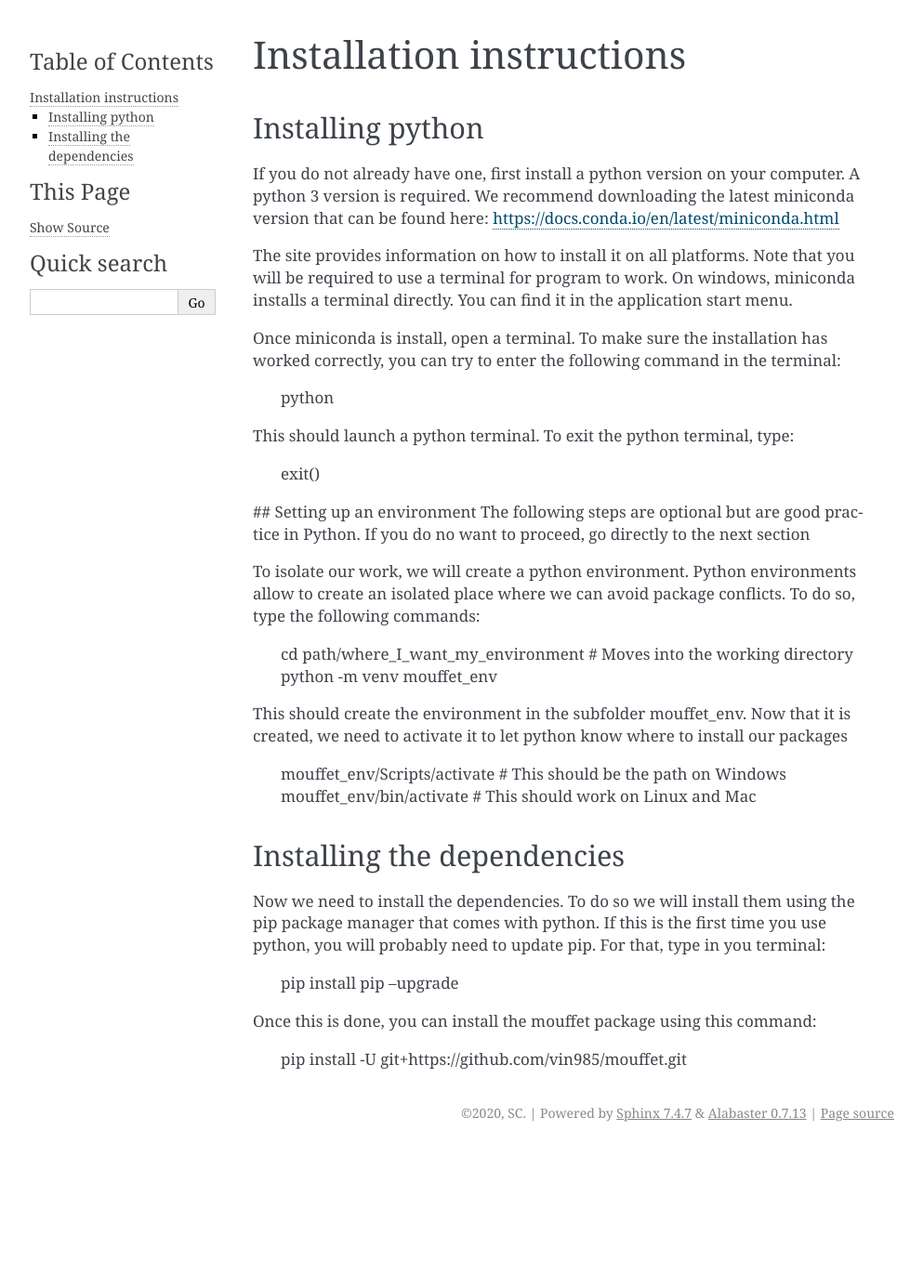
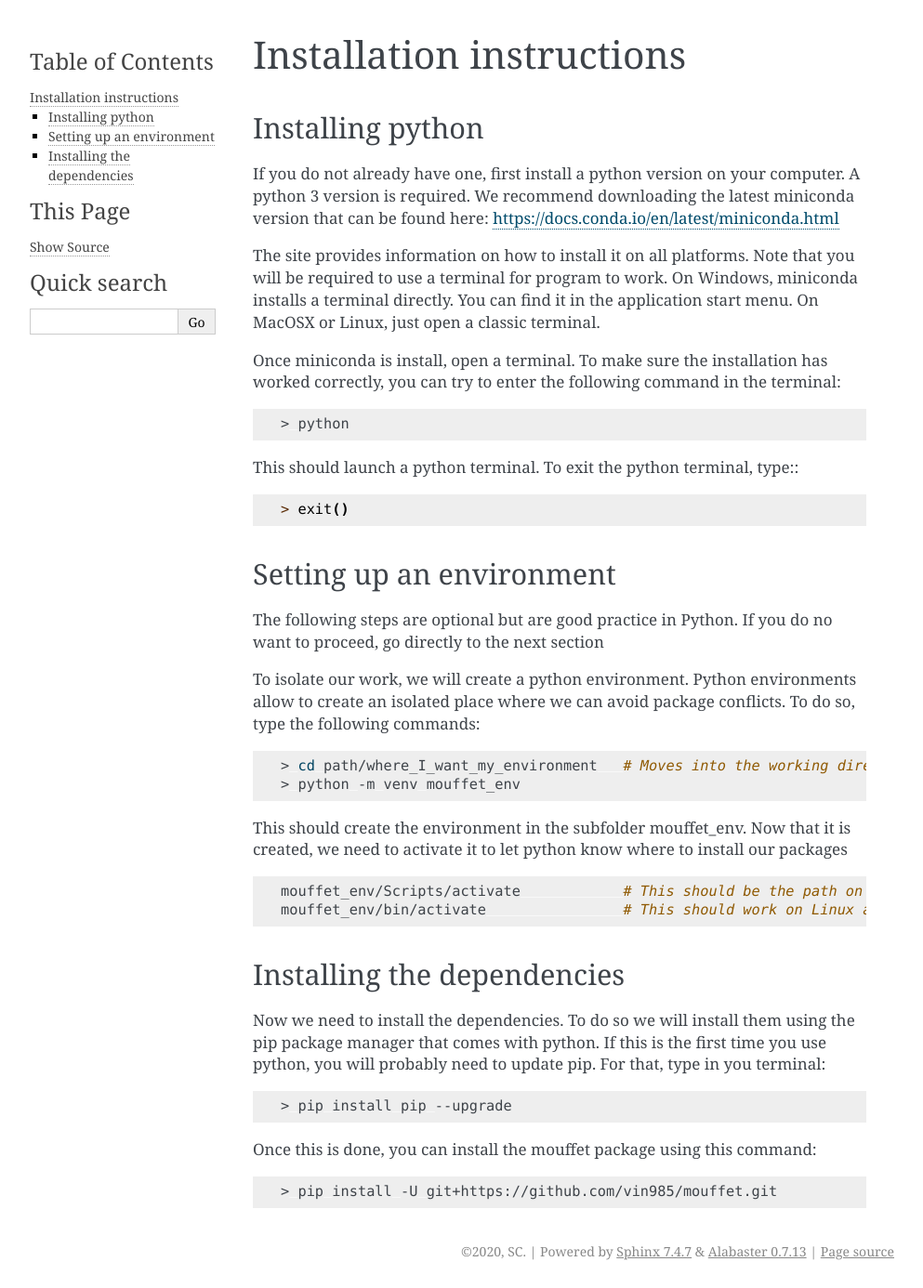
Before and after one commit to Vin985/MOUFFET, a Sphinx documentation site: the page built from docs/install.rst, in a window 1280 px wide. Shown: the whole page at 93% size, without its empty margins (148-1141 px from the left). Built offline with Sphinx 7.4.7, drawn with Linux system fonts in a browser that asks for light colours; before the commit the page ends 1237 px from its top, so only the background shows below that.

Commit message:
installation documentation

```diff
--- a/docs/install.rst
+++ b/docs/install.rst
@@ -11,29 +11,38 @@ We recommend downloading the latest miniconda version that can be found here:
 https://docs.conda.io/en/latest/miniconda.html
 
 The site provides information on how to install it on all platforms. Note that you will be required to
-use a terminal for program to work. On windows, miniconda installs a terminal directly. You can find it in the
-application start menu.
+use a terminal for program to work. On Windows, miniconda installs a terminal directly. You can find it in the
+application start menu. On MacOSX or Linux, just open a classic terminal.
 
 Once miniconda is install, open a terminal. To make sure the installation has worked correctly, you can try to enter
 the following command in the terminal:
 
-    python
+.. code-block:: bash
 
-This should launch a python terminal. To exit the python terminal, type:
+    > python
 
-    exit()
+This should launch a python terminal. To exit the python terminal, type:::
 
-## Setting up an environment
+    > exit()
+
+Setting up an environment
+============================
+
 The following steps are optional but are good practice in Python. If you do no want to proceed, go directly to the next section
 
 To isolate our work, we will create a python environment. Python environments allow to create an isolated place
 where we can avoid package conflicts. To do so, type the following commands:
 
-    cd path/where_I_want_my_environment   # Moves into the working directory
-    python -m venv mouffet_env
+
+.. code-block:: bash
+
+    > cd path/where_I_want_my_environment   # Moves into the working directory
+    > python -m venv mouffet_env
 
 This should create the environment in the subfolder mouffet_env. Now that it is created, we need to activate it
 to let python know where to install our packages
+
+.. code-block:: bash
 
     mouffet_env/Scripts/activate            # This should be the path on Windows
     mouffet_env/bin/activate                # This should work on Linux and Mac
@@ -44,8 +53,12 @@ Installing the dependencies
 Now we need to install the dependencies. To do so we will install them using the pip package manager that comes with python.
 If this is the first time you use python, you will probably need to update pip. For that, type in you terminal:
 
-    pip install pip --upgrade
+.. code-block:: bash
+
+    > pip install pip --upgrade
 
 Once this is done, you can install the mouffet package using this command:
 
-    pip install -U git+https://github.com/vin985/mouffet.git
+.. code-block:: bash
+
+    > pip install -U git+https://github.com/vin985/mouffet.git
```
